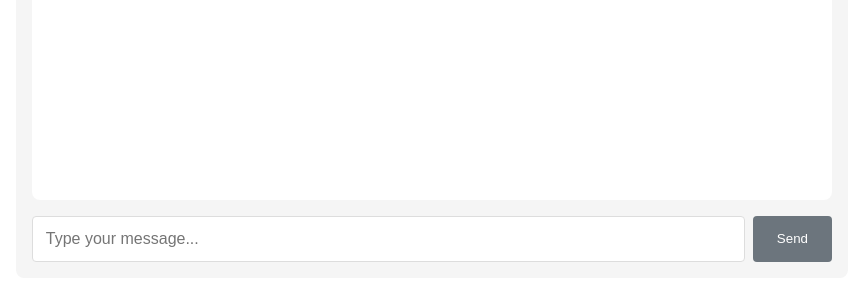
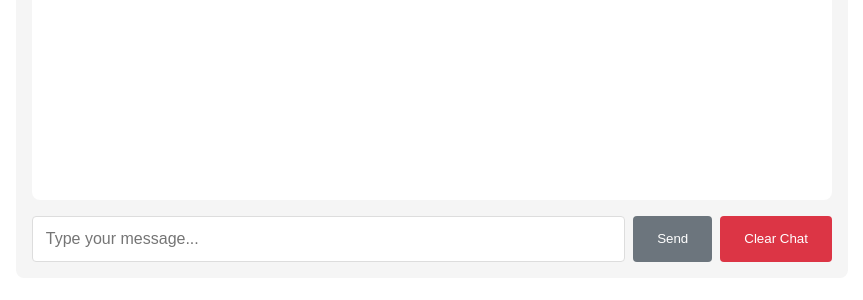
Before and after one commit to Jamickin/chata, a SvelteKit app: page / in a window 1280 px wide. Shown: the part 280-580 px from the top of the page, without its empty margins (208-1071 px from the left). Built offline with nearby package versions, Linux system fonts and the light colour scheme.

Commit message:
add clear chat functionality and update dependencies

```diff
--- a/package.json
+++ b/package.json
@@ -23,6 +23,7 @@
 	"dependencies": {
 		"cors": "^2.8.5",
 		"express": "^4.21.2",
+		"marked": "^15.0.6",
 		"node-fetch": "^3.3.2"
 	}
 }
--- a/server.js
+++ b/server.js
@@ -29,6 +29,11 @@ app.post('/api/chat', async (req, res) => {
 	response.body.pipe(res);
 });
 
+app.post('/api/clear', (req, res) => {
+	conversationHistory.length = 0; // Clears the existing array reference
+	res.json({ message: 'Chat history cleared' });
+});
+
 app.listen(3001, () => {
 	console.log('Backend running on http://localhost:3001');
 });
--- a/src/routes/+page.svelte
+++ b/src/routes/+page.svelte
@@ -1,17 +1,18 @@
-<!-- src/routes/Chat.svelte -->
 <script>
 	let input = '';
 	let messages = [];
 	let loading = false;
 	let error = null;
+	let notification = '';
 
 	// Handle streaming response from backend
 	async function generateResponse() {
 		loading = true;
 		error = null;
+		notification = '';
 
 		try {
-			const response = await fetch('https://01de-197-245-137-103.ngrok-free.app/api/chat', {
+			const response = await fetch('https://3a74-197-245-137-103.ngrok-free.app/api/chat', {
 				method: 'POST',
 				headers: {
 					'Content-Type': 'application/json'
@@ -43,7 +44,7 @@
 				try {
 					const parsed = JSON.parse(chunk);
 					messages[assistantIndex].content += parsed.response;
-					messages = messages; // Trigger Svelte update
+					messages = [...messages];
 				} catch (e) {
 					console.error('Error parsing chunk:', e);
 				}
@@ -56,10 +57,24 @@
 		}
 	}
 
-	function handleKeyPress(e) {
-		if (e.key === 'Enter' && !e.shiftKey && !loading) {
-			e.preventDefault();
-			generateResponse();
+	async function clearChat() {
+		messages = []; // Clear frontend messages
+		input = ''; // Reset input
+		notification = ''; // Reset notification
+		error = null; // Reset error state
+
+		try {
+			const response = await fetch('https://3a74-197-245-137-103.ngrok-free.app/api/clear', {
+				method: 'POST'
+			});
+			if (response.ok) {
+				notification = 'Chat history cleared successfully!';
+			} else {
+				throw new Error('Failed to clear chat');
+			}
+		} catch (err) {
+			error = err.message || 'Failed to clear chat history';
+			console.error(err);
 		}
 	}
 </script>
@@ -70,26 +85,26 @@
 			<div class="message {message.role}-message">
 				{#if message.role === 'user'}
 					<strong>You:</strong>
-				{:else}
+				{:else if message.content.trim() !== ''}
+					<!-- Only show "AI:" if there's content -->
 					<strong>AI:</strong>
 				{/if}
-				{message.content}
+				<div class="message-content">{message.content}</div>
 			</div>
 		{/each}
 	</div>
 
 	<div class="input-group">
-		<input
-			type="text"
-			bind:value={input}
-			on:keydown={handleKeyPress}
-			placeholder="Type your message..."
-			disabled={loading}
-		/>
+		<input type="text" bind:value={input} placeholder="Type your message..." disabled={loading} />
 		<button on:click={generateResponse} disabled={loading || !input.trim()}>
 			{loading ? 'Generating...' : 'Send'}
 		</button>
+		<button on:click={clearChat} class="clear-btn">Clear Chat</button>
 	</div>
+
+	{#if notification}
+		<div class="notification success">{notification}</div>
+	{/if}
 
 	{#if error}
 		<div class="error">{error}</div>
@@ -97,6 +112,10 @@
 </div>
 
 <style>
+	.message-content {
+		white-space: pre-wrap;
+	}
+
 	.chat-container {
 		max-width: 800px;
 		margin: 2rem auto;
@@ -168,4 +187,18 @@
 		color: #dc3545;
 		margin-top: 1rem;
 	}
+
+	.clear-btn {
+		padding: 0.8rem 1.5rem;
+		background: #dc3545;
+		color: white;
+		border: none;
+		border-radius: 4px;
+		cursor: pointer;
+		transition: background 0.2s;
+	}
+
+	.clear-btn:hover {
+		background: #c82333;
+	}
 </style>
```
Also changed, not shown: 1 other file (tests, documents, lock files or other folders).
